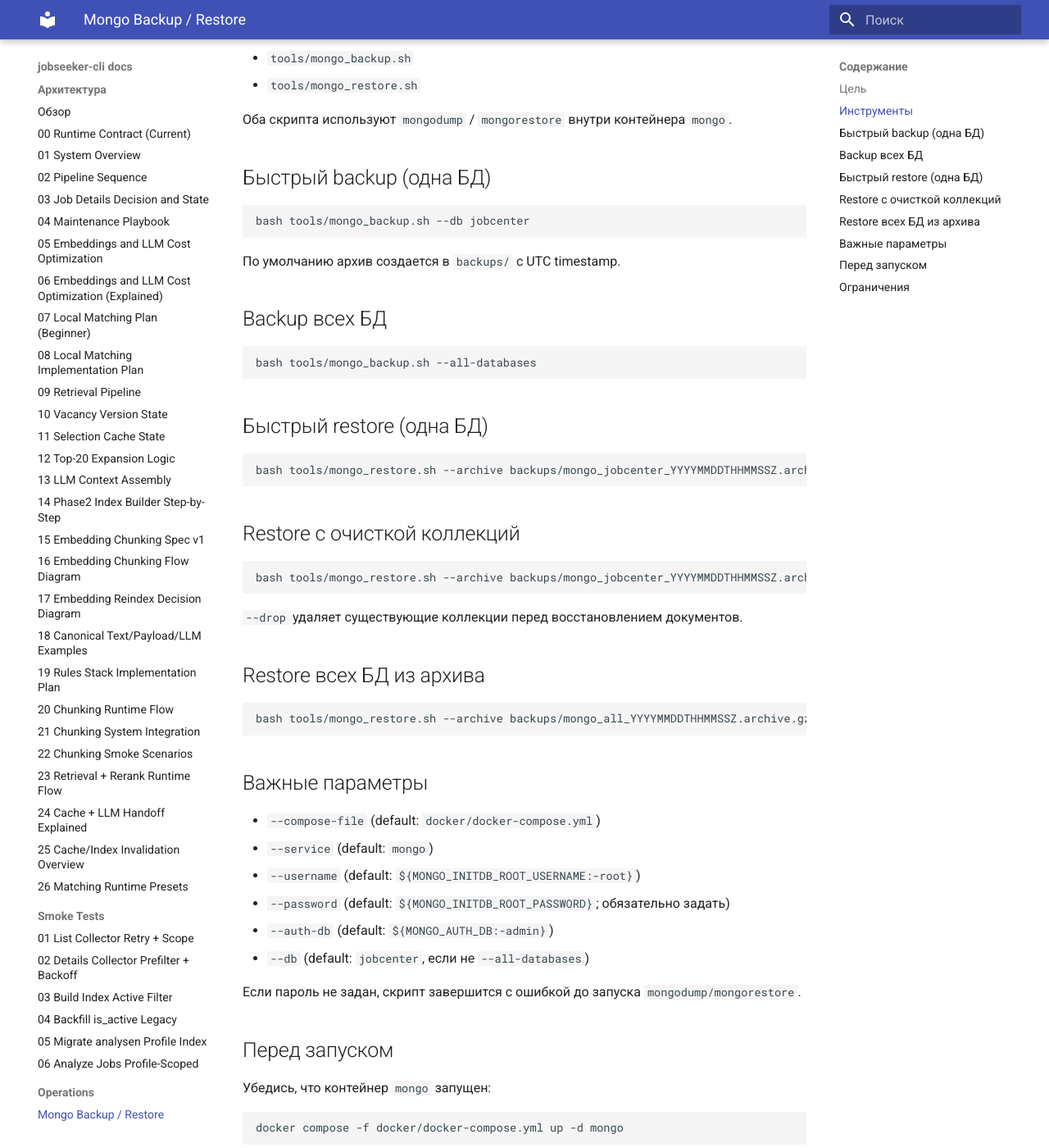
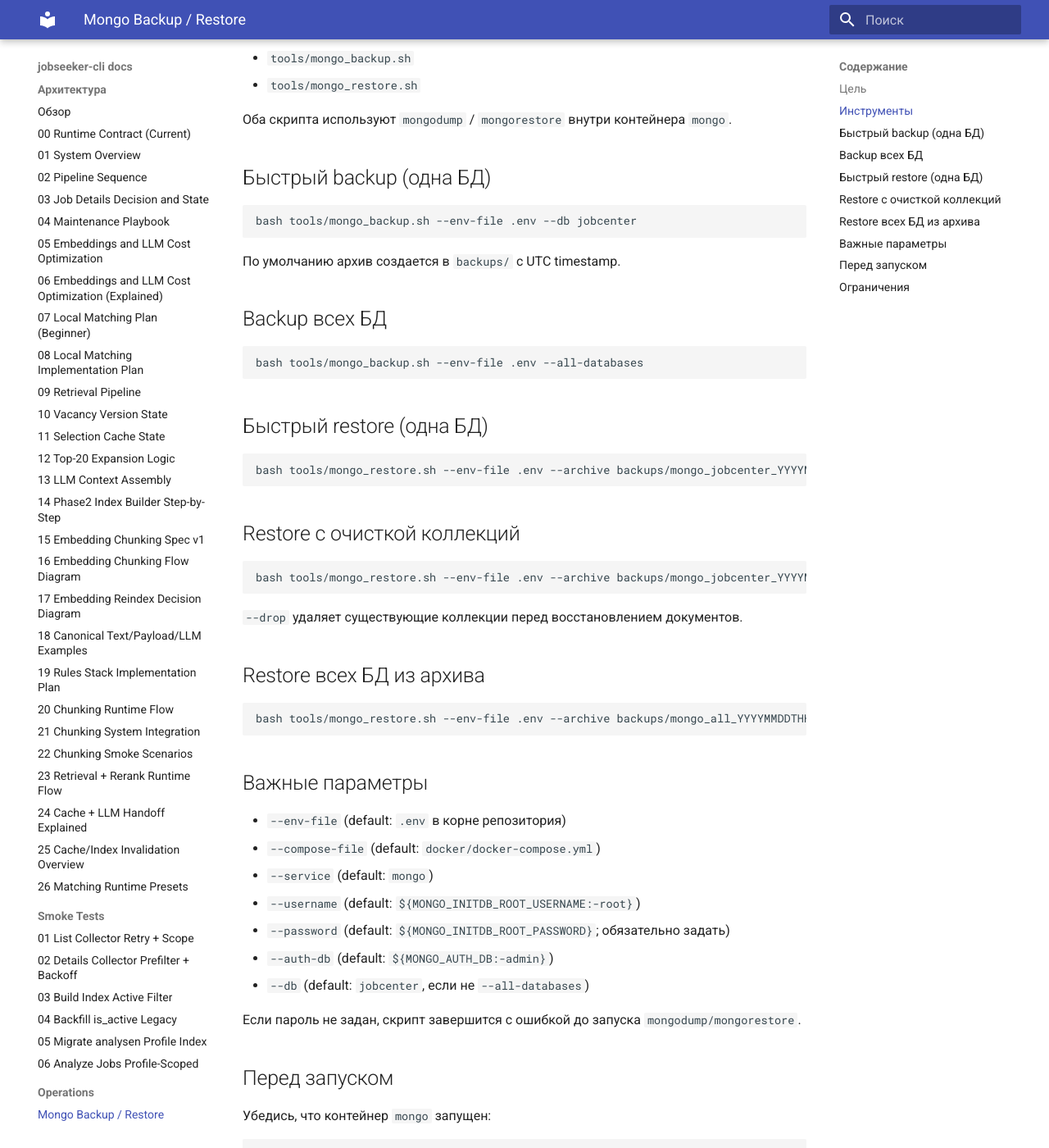
Before and after one commit to oleksiydi/jobseeker-cli-dev, an MkDocs documentation site: the page built from docs/operations/mongo-backup-restore.md, in a window 1280 px wide and 1400 px high, scrolled down 315 px. Shown: the whole window at 82% size. Built offline with MkDocs 1.6.1 and Material for MkDocs 9.7.7, drawn with Linux system fonts in a browser that asks for light colours; a script that is not in the unit is left out.

Commit message:
fix(ops): make mongo backup and restore env-file aware

````diff
--- a/docs/operations/mongo-backup-restore.md
+++ b/docs/operations/mongo-backup-restore.md
@@ -14,7 +14,7 @@
 ## Быстрый backup (одна БД)
 
 ```bash
-bash tools/mongo_backup.sh --db jobcenter
+bash tools/mongo_backup.sh --env-file .env --db jobcenter
 ```
 
 По умолчанию архив создается в `backups/` с UTC timestamp.
@@ -22,19 +22,19 @@
 ## Backup всех БД
 
 ```bash
-bash tools/mongo_backup.sh --all-databases
+bash tools/mongo_backup.sh --env-file .env --all-databases
 ```
 
 ## Быстрый restore (одна БД)
 
 ```bash
-bash tools/mongo_restore.sh --archive backups/mongo_jobcenter_YYYYMMDDTHHMMSSZ.archive.gz --db jobcenter
+bash tools/mongo_restore.sh --env-file .env --archive backups/mongo_jobcenter_YYYYMMDDTHHMMSSZ.archive.gz --db jobcenter
 ```
 
 ## Restore с очисткой коллекций
 
 ```bash
-bash tools/mongo_restore.sh --archive backups/mongo_jobcenter_YYYYMMDDTHHMMSSZ.archive.gz --db jobcenter --drop
+bash tools/mongo_restore.sh --env-file .env --archive backups/mongo_jobcenter_YYYYMMDDTHHMMSSZ.archive.gz --db jobcenter --drop
 ```
 
 `--drop` удаляет существующие коллекции перед восстановлением документов.
@@ -42,11 +42,12 @@
 ## Restore всех БД из архива
 
 ```bash
-bash tools/mongo_restore.sh --archive backups/mongo_all_YYYYMMDDTHHMMSSZ.archive.gz --all-databases
+bash tools/mongo_restore.sh --env-file .env --archive backups/mongo_all_YYYYMMDDTHHMMSSZ.archive.gz --all-databases
 ```
 
 ## Важные параметры
 
+- `--env-file` (default: `.env` в корне репозитория)
 - `--compose-file` (default: `docker/docker-compose.yml`)
 - `--service` (default: `mongo`)
 - `--username` (default: `${MONGO_INITDB_ROOT_USERNAME:-root}`)
@@ -61,7 +62,7 @@
 Убедись, что контейнер `mongo` запущен:
 
 ```bash
-docker compose -f docker/docker-compose.yml up -d mongo
+docker compose --env-file .env -f docker/docker-compose.yml up -d mongo
 ```
 
 ## Ограничения
````
Also changed, not shown: 2 other files.
